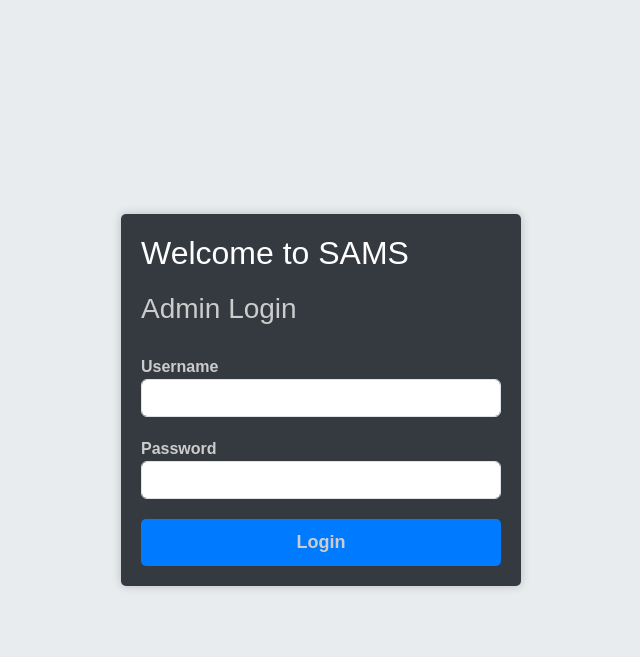
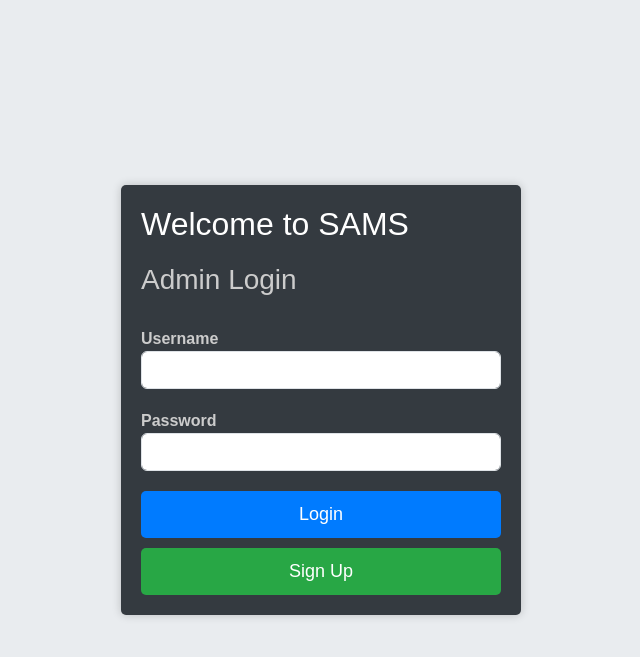
Before and after one commit to Hallodkin/Smart-Attendance-Management-System, a Flask app: page / in a window 1280 px wide. Shown: the top 657 px of the page, without its empty margins (319-959 px from the left). Run offline with Flask 3, Linux system fonts and the light colour scheme.

Commit message:
Update login.html

```diff
--- a/templates/login.html
+++ b/templates/login.html
@@ -52,9 +52,26 @@
             cursor: pointer;
             font-size: 18px;
             width: 100%;
+            margin-bottom: 10px;
         }
         .form-container button[type="submit"]:hover {
             background-color: #0056b3;
+        }
+        .form-container .sign-up-btn {
+            background-color: #28a745;
+            color: #fff;
+            border: none;
+            padding: 10px;
+            border-radius: 5px;
+            cursor: pointer;
+            font-size: 18px;
+            width: 100%;
+            display: block;
+            text-align: center;
+            text-decoration: none;
+        }
+        .form-container .sign-up-btn:hover {
+            background-color: #218838;
         }
         .alert {
             margin-top: 20px;
@@ -75,7 +92,8 @@
                 {{ form.password.label }}
                 {{ form.password(class_="form-control") }}
             </div>
-            <button type="submit" class="btn btn-primary">{{ form.submit.label }}</button>
+            <button type="submit" class="btn btn-primary">Login</button>
+            <a href="/sign_up" class="sign-up-btn">Sign Up</a>
         </form>
         {% with messages = get_flashed_messages(with_categories=true) %}
             {% if messages %}
```
